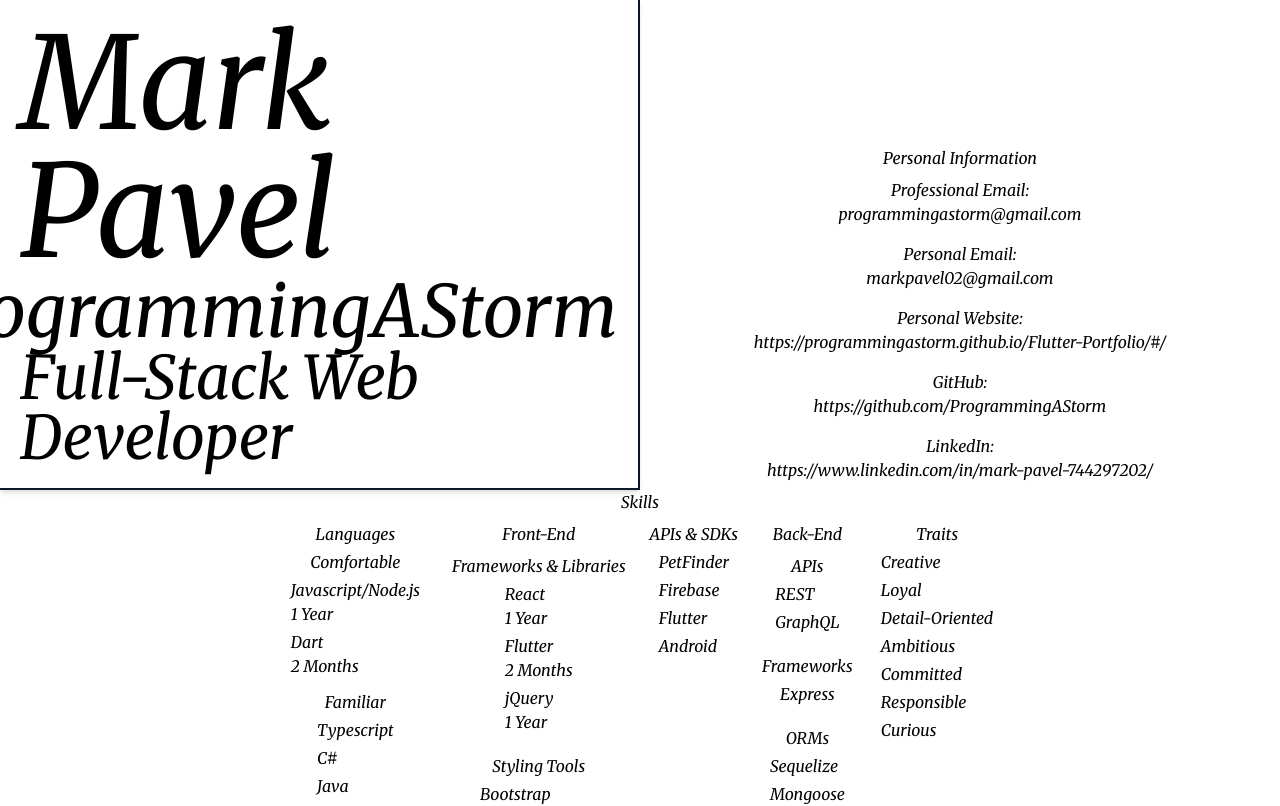
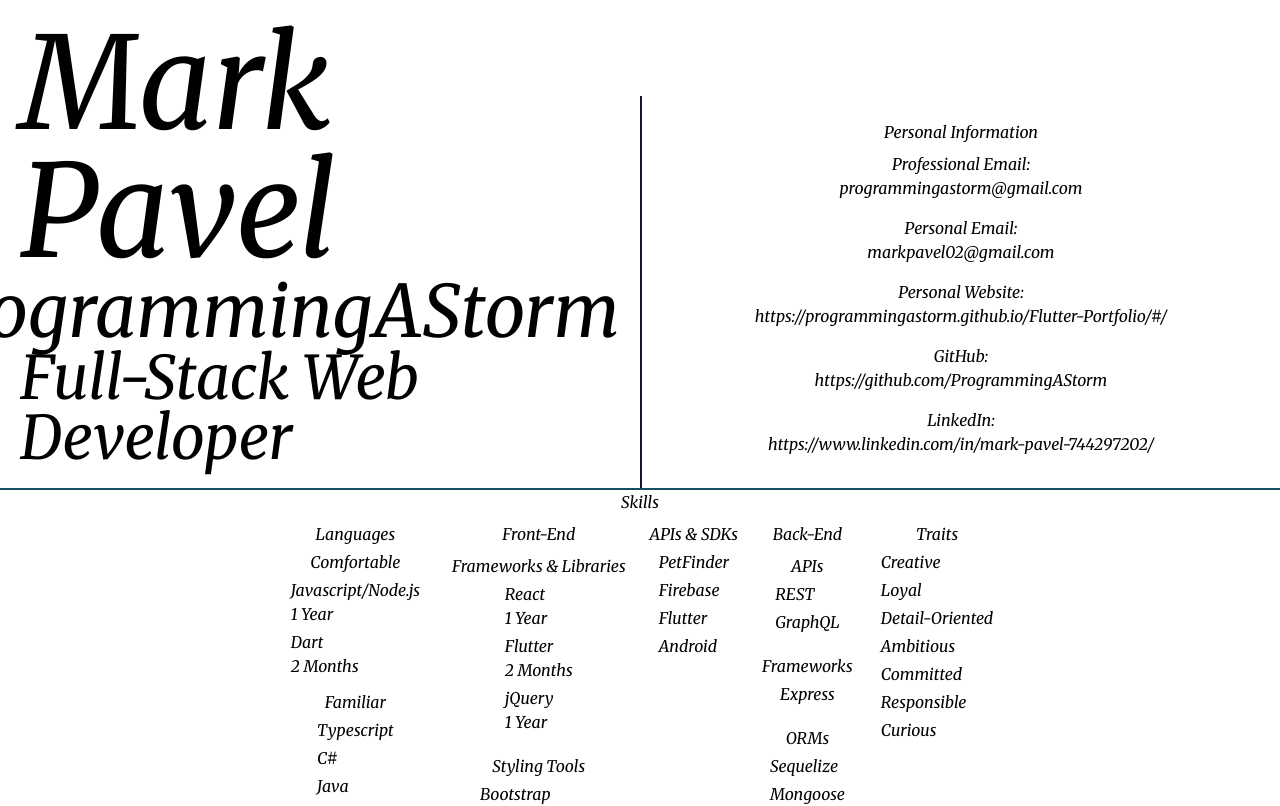
Before and after one commit to ProgrammingAStorm/Resume-Template, a React (Vite) app: page / in a window 1280 px wide. Shown: the top 806 px of the page. Built offline with nearby package versions, Linux system fonts and the light colour scheme.

Commit message:
Header And Details Borders

```diff
--- a/src/App.tsx
+++ b/src/App.tsx
@@ -10,7 +10,12 @@ import { data } from "./data";
 function App() {
   return (
     <main className="flex flex-col items-center">
-      <div className="flex justify-between items-end w-screen">
+      <div className="
+        flex
+        justify-between items-end
+        border-b-2 border-cyan-900
+        w-screen
+      ">
         <Header {...data.header} />
         <Details {...data.personalDetails} />
       </div>
--- a/src/components/Details.tsx
+++ b/src/components/Details.tsx
@@ -1,7 +1,14 @@
 import { PersonalData } from "../data";
 
 export default function Details(personalData: PersonalData) {
-    return <section className="flex flex-col items-center w-1/2">
+    return <section className="
+        flex flex-col
+        items-center
+        p-6
+        border-l-2 border-slate-900
+        w-1/2
+        h-full
+    ">
         <h1>Personal Information</h1>
 
         <ul className="flex flex-col items-center">
--- a/src/components/Header.tsx
+++ b/src/components/Header.tsx
@@ -3,10 +3,10 @@ import { HeaderData } from "../data"
 export default function Header(header: HeaderData) {
     return <header className="
         flex flex-col items-center
-        shadow-md
         p-5
-        border-b-2 border-r-2 border-slate-900
+        border-slate-900
         w-1/2
+        h-full
     ">
         <div className="flex justify-end w-full">
             <h1 className="text-9xl">{header.name}</h1>
```
